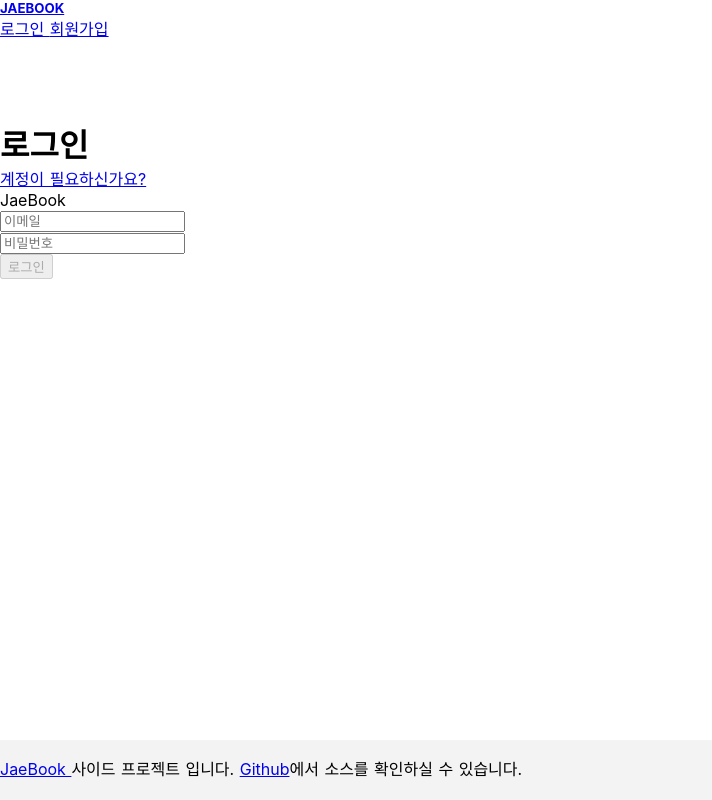
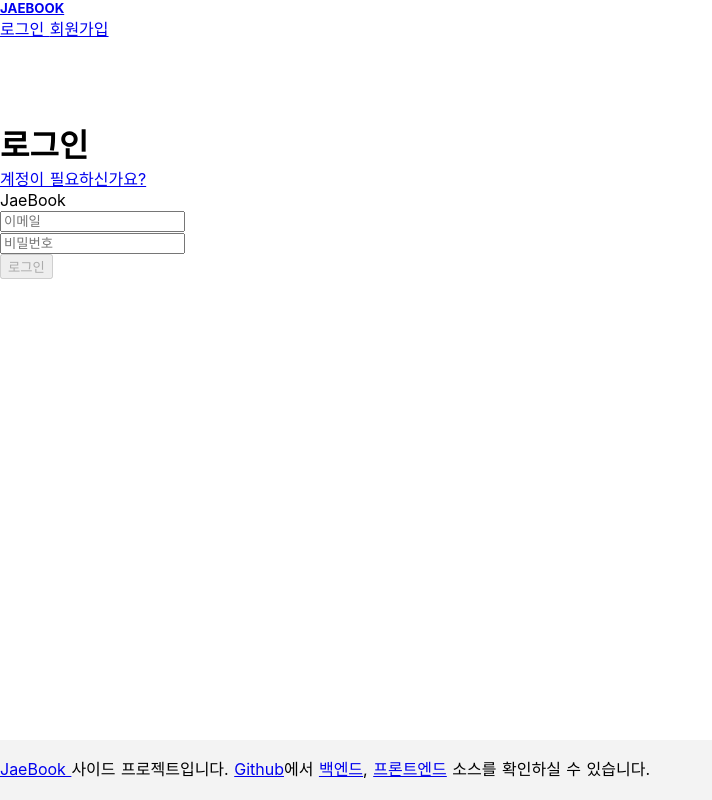
Before and after one commit to JHyeok/jaebook-client, a Nuxt app: page /account/login in a window 1280 px wide. Shown: the whole page, without its empty margins (0-712 px from the left). Built offline with nearby package versions, Linux system fonts and the light colour scheme; no server answers.

Commit message:
fix: 서버 변경사항으로 인한 수정 HTTP 200에서 Create의 경우 201 응답코드로 변경 Nuxt-auth 오류 메세지 처리 FooterNav 수정

```diff
--- a/components/home/FooterNav.vue
+++ b/components/home/FooterNav.vue
@@ -5,12 +5,20 @@
         JaeBook
       </nuxt-link>
       <span>
-        사이드 프로젝트 입니다.
+        사이드 프로젝트입니다.
         <a
           rel="noopener noreferrer"
           target="blank"
+          href="https://github.com/JHyeok"
+        >Github</a>에서 <a
+          rel="noopener noreferrer"
+          target="blank"
+          href="https://github.com/JHyeok/jaebook-server"
+        >백엔드</a>, <a
+          rel="noopener noreferrer"
+          target="blank"
           href="https://github.com/JHyeok/jaebook-client"
-        >Github</a>에서 소스를 확인하실 수 있습니다.
+        >프론트엔드</a> 소스를 확인하실 수 있습니다.
       </span>
     </div>
   </footer>
--- a/components/post/PostCard.vue
+++ b/components/post/PostCard.vue
@@ -14,7 +14,7 @@
           {{ post.view }} 읽음 · {{ post.like }} 좋아요 <br>
           {{ getDate(post.createdAt) }}
         </div>
-        <div class="card-text">
+        <div class="card-text writer-info">
           {{ post.user.realName }} ({{ post.user.email }})
         </div>
       </div>
@@ -44,7 +44,16 @@ export default class PostCard extends Vue {
 <style scoped>
 .card-title {
   cursor: pointer;
+  overflow: hidden;
+  text-overflow: ellipsis;
+  display: -webkit-box;
+  -webkit-line-clamp: 2;
+  -webkit-box-orient: vertical;
+  word-wrap: break-word;
+  line-height: 1.2em;
+  height: 2.4em;
 }
+
 .post-card-body {
   height: 288px;
   border-radius: 4px;
@@ -52,10 +61,12 @@ export default class PostCard extends Vue {
   transition: box-shadow 0.25s ease-in 0s, transform 0.25s ease-in 0s;
   overflow: hidden;
 }
+
 .post-content-body {
   cursor: pointer;
   height: 150px;
 }
+
 .post-content {
   overflow: hidden;
   text-overflow: ellipsis;
@@ -66,9 +77,14 @@ export default class PostCard extends Vue {
   line-height: 1.2em;
   height: 4.8em;
 }
+
 .post-info {
   font-size: 0.75rem;
   line-height: 1.5;
   color: rgb(134, 142, 150);
 }
+
+.writer-info {
+  font-size: 0.9rem;
+}
 </style>
--- a/components/post/PostCommentWrite.vue
+++ b/components/post/PostCommentWrite.vue
@@ -44,7 +44,7 @@ export default class PostCommentWrite extends Vue {
 
     try {
       const res = await (this as any).$axios.$post(`/posts/${postId}/comments`, params)
-      if (res !== null) {
+      if (res.status === 201) {
         (this as any).$toast.success('댓글을 작성하였습니다.')
         this.$router.push('/posts')
       }
--- a/pages/account/login.vue
+++ b/pages/account/login.vue
@@ -75,13 +75,8 @@ export default class LoginPage extends Vue {
           password: this.password
         }
       })
-      .then((res) => {
-        if (res.data.error) {
-          throw new Error(res.data.message)
-        }
-      })
       .catch((error) => {
-        this.error = (error.message as string) + ''
+        this.error = (error.response.data.message as string)
         this.isSubmitted = false
       })
   }
--- a/pages/account/register.vue
+++ b/pages/account/register.vue
@@ -83,17 +83,12 @@ export default class RegisterPage extends Vue {
               password: this.password
             }
           })
-          .then((res) => {
-            if (res.data.error) {
-              throw new Error(res.data.message)
-            }
-          })
           .catch((error) => {
-            this.error = (error.message as string) + ''
+            this.error = (error.response.data.message as string)
           })
       }
     } catch (error) {
-      this.error = (error.message as string) + ''
+      this.error = (error.message as string)
       this.isSubmitted = false
     }
   }
--- a/pages/posts/add.vue
+++ b/pages/posts/add.vue
@@ -42,7 +42,7 @@ export default class PostAddPage extends Vue {
 
     try {
       const res = await (this as any).$axios.post('/posts', params)
-      if (res.status === 200) {
+      if (res.status === 201) {
         (this as any).$toast.success('Post를 작성하였습니다.')
         this.$router.push('/posts')
       }
```
